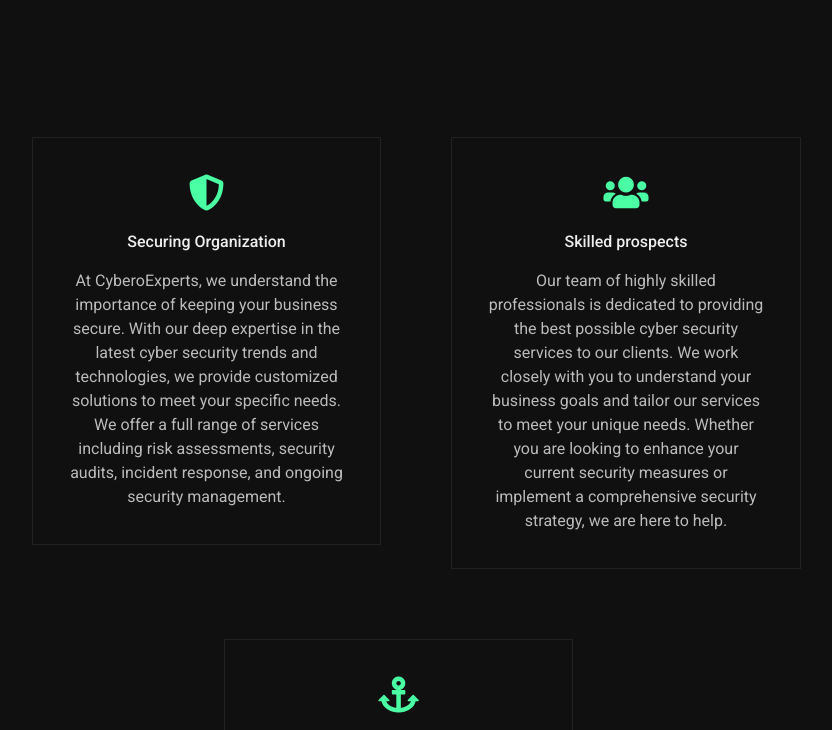
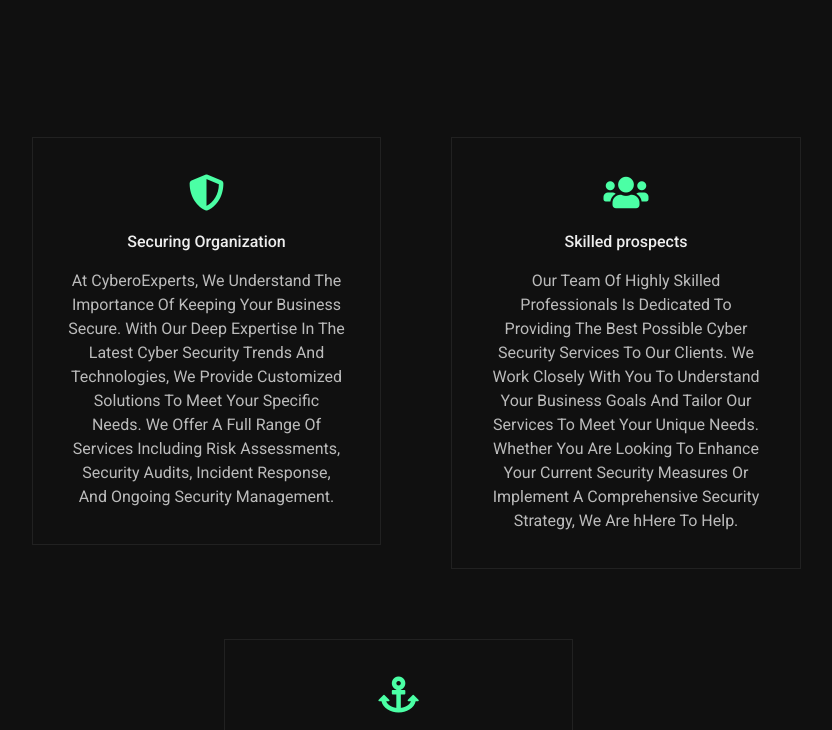
Before and after one commit to abrarzargai/TESTPROFILE, a plain HTML site: page index.html in a window 1280 px wide. Shown: the part 2944-3674 px from the top of the page, without its empty margins (224-1056 px from the left). Drawn offline with Linux system fonts and the light colour scheme.

Commit message:
Update index.html

```diff
--- a/index.html
+++ b/index.html
@@ -156,7 +156,7 @@
                   <div class="icon"><span class="fas fa-radiation"></span></div>
                   <div class="name">INCIDENT RESPONSE</div>
                   <div class="text">
-                    In The Event Cf A Security Breach Or Cyber Attack, Our
+                    In The Event Of A Security Breach Or Cyber Attack, Our
                     Incident Response Team Can Provide Rapid Response And
                     Mitigation Services To Limit The Damage And Prevent Further
                     Attacks. We Can Also Help You Develop And Implement A
@@ -284,12 +284,12 @@
                   </div>
                   <div class="name">Securing Organization</div>
                   <div class="text">
-                    At CyberoExperts, we understand the importance of keeping your
-                    business secure. With our deep expertise in the latest cyber
-                    security trends and technologies, we provide customized
-                    solutions to meet your specific needs. We offer a full range
-                    of services including risk assessments, security audits,
-                    incident response, and ongoing security management.
+                    At CyberoExperts, We Understand The Importance Of Keeping Your
+                    Business Secure. With Our Deep Expertise In The Latest Cyber
+                    Security Trends And Technologies, We Provide Customized
+                    Solutions To Meet Your Specific Needs. We Offer A Full Range
+                    Of Services Including Risk Assessments, Security Audits,
+                    Incident Response, And Ongoing Security Management.
                   </div>
                 </div>
               </div>
@@ -301,13 +301,13 @@
                   </div>
                   <div class="name">Skilled prospects</div>
                   <div class="text">
-                    Our team of highly skilled professionals is dedicated to
-                    providing the best possible cyber security services to our
-                    clients. We work closely with you to understand your
-                    business goals and tailor our services to meet your unique
-                    needs. Whether you are looking to enhance your current
-                    security measures or implement a comprehensive security
-                    strategy, we are here to help.
+                    Our Team Of Highly Skilled Professionals Is Dedicated To
+                    Providing The Best Possible Cyber Security Services To Our
+                    Clients. We Work Closely With You To Understand Your
+                    Business Goals And Tailor Our Services To Meet Your Unique
+                    Needs. Whether You Are Looking To Enhance Your Current
+                    Security Measures Or Implement A Comprehensive Security
+                    Strategy, We Are hHere To Help.
                   </div>
                 </div>
               </div>
```
